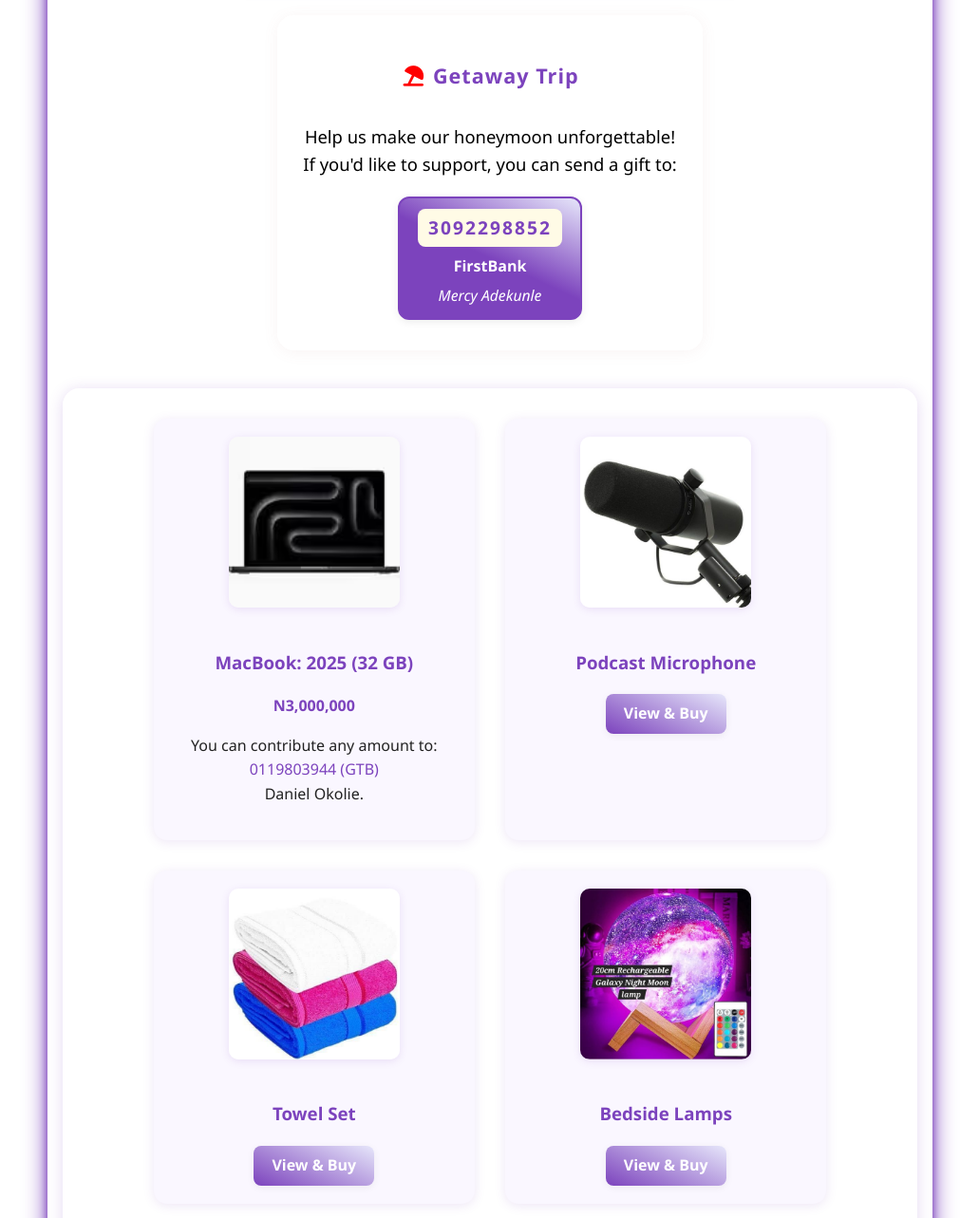
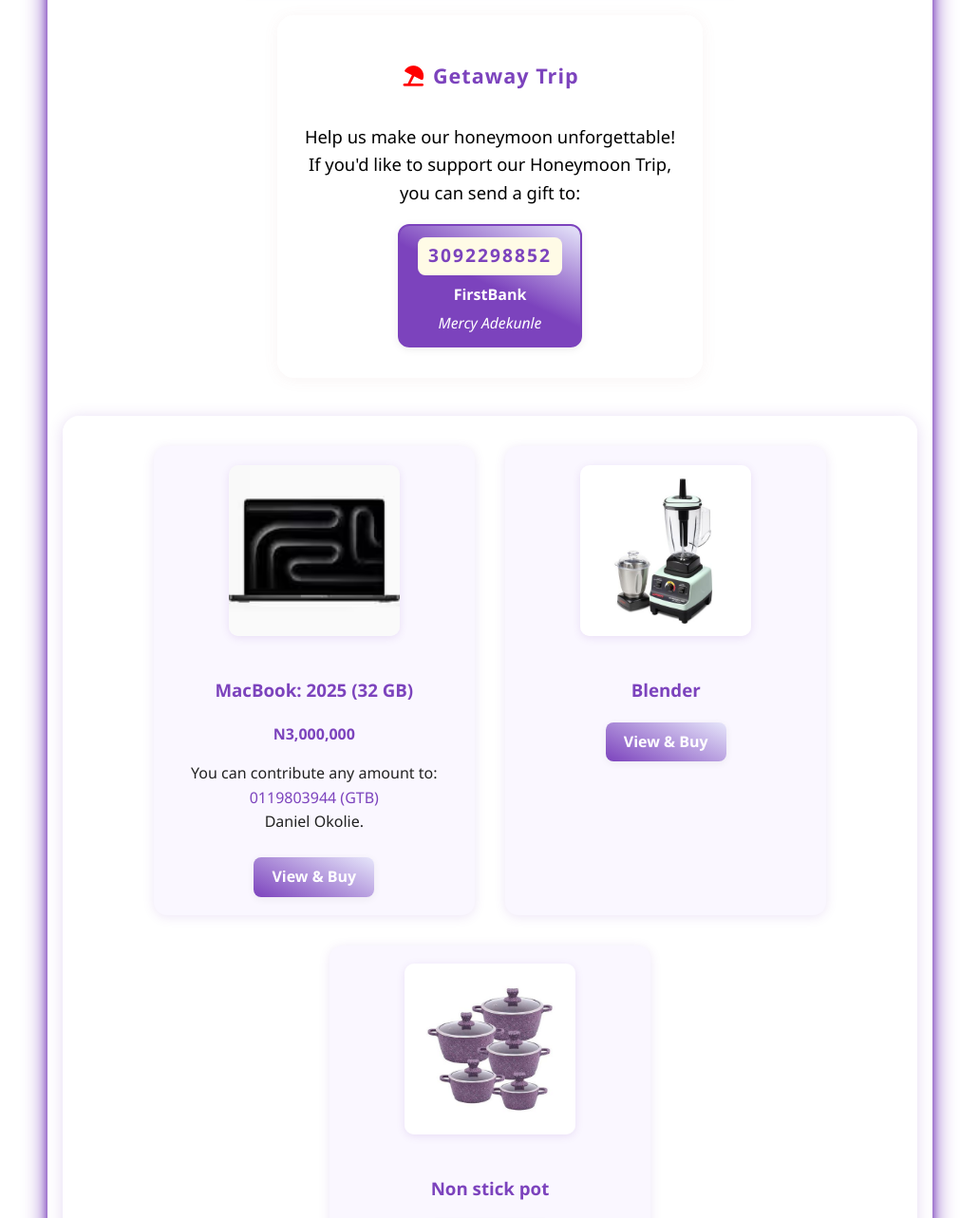
Before and after one commit to Sammy2805/Destined-25, a plain HTML site: page registry.html in a window 1280 px wide. Shown: the part 1160-2443 px from the top of the page at 95% size, without its empty margins (124-1155 px from the left). Drawn offline with Linux system fonts and the light colour scheme.

Commit message:
removed some gift items

```diff
--- a/registry.html
+++ b/registry.html
@@ -73,7 +73,7 @@
       </div>
       <div class="honeymoon-content" style="background: rgba(255,255,255,0.95); border-radius: 18px; box-shadow: 0 2px 16px rgba(183,110,121,0.08); text-align: center; margin-top:2rem;">
         <h2 class="redesigned-section-title" style="color:#7c43bd;"><i class="fa-solid fa-umbrella-beach"></i> Getaway Trip</h2>
-  <p style="font-size: 1.15rem; color: black;">Help us make our honeymoon unforgettable! If you'd like to support, you can send a gift to:</p>
+  <p style="font-size: 1.15rem; color: black;">Help us make our honeymoon unforgettable! If you'd like to support our Honeymoon Trip, you can send a gift to:</p>
         <div class="honeymoon-account-card" style="margin: 0 auto; background: linear-gradient(25deg, #7c43bd, #7c43bd, lavender); border:2px solid #7c43bd;">
           <span class="account-number" style="color: #7c43bd;">3092298852</span>
           <span class="bank" style="color:white;">FirstBank</span>
@@ -94,26 +94,26 @@
         <span style="color:#7c43bd;">0119803944 (GTB)</span><br>
         Daniel Okolie.
       </p>
-      <!-- <a href="https://www.gtbank.com/" target="_blank" class="cta" style="background:linear-gradient(25deg,#7c43bd,lavender);color:#fff;padding:0.5rem 1.2rem;border-radius:8px;border:none;display:inline-block;margin-top:0.5rem;">Contribute</a> -->
+      <a href="https://www.jumia.com.ng/apple-macbook-pro-16-m4-max-48gb-ram-1tb-2024-model-silver-401690872.html" target="_blank" class="cta" style="background:linear-gradient(25deg,#7c43bd,lavender);color:#fff;padding:0.5rem 1.2rem;border-radius:8px;border:none;display:inline-block;margin-top:0.5rem;">View & Buy</a>
     </div>
-    <!-- Podcast Microphone -->
+    <!-- Podcast Microphone
     <div class="gift-card" style="flex:1 1 260px; max-width:300px; background:#faf7ff; border-radius:14px; box-shadow:0 2px 12px #7c43bd22; padding:1.2rem; text-align:center;">
       <img src="./destined25-photo-download-1of1/highlights/podcast microphone.jpg" alt="Podcast Microphone" style="width:100%;max-width:180px;border-radius:10px;box-shadow:0 2px 8px #7c43bd22;margin-bottom:1rem;">
       <h3 style="color:#7c43bd;">Podcast Microphone</h3>
       <a href="https://www.jumia.com.ng/generic-shure-sm7b-microphone-ocal-dynamic-studio-mic-for-broadcast-podcast-recording-gaming-streaming-xlr-rugged-construction-detachable-windscreen-smooth-sound-warm-vocals-wide-range-frequency-401991446.html" target="_blank" class="cta" style="background:linear-gradient(25deg,#7c43bd,lavender);color:#fff;padding:0.5rem 1.2rem;border-radius:8px;border:none;display:inline-block;">View & Buy</a>
-    </div>
+    </div> -->
     <!-- Towel Set -->
-    <div class="gift-card" style="flex:1 1 260px; max-width:300px; background:#faf7ff; border-radius:14px; box-shadow:0 2px 12px #7c43bd22; padding:1.2rem; text-align:center;">
+    <!-- <div class="gift-card" style="flex:1 1 260px; max-width:300px; background:#faf7ff; border-radius:14px; box-shadow:0 2px 12px #7c43bd22; padding:1.2rem; text-align:center;">
       <img src="./destined25-photo-download-1of1/highlights/towel set.jpg" alt="Towel Set" style="width:100%;max-width:180px;border-radius:10px;box-shadow:0 2px 8px #7c43bd22;margin-bottom:1rem;">
       <h3 style="color:#7c43bd;">Towel Set</h3>
       <a href="https://www.jumia.com.ng/generic-3-set-of-large-extra-absorbent-100-cotton-77994976.html" target="_blank" class="cta" style="background:linear-gradient(25deg,#7c43bd,lavender);color:#fff;padding:0.5rem 1.2rem;border-radius:8px;border:none;display:inline-block;">View & Buy</a>
-    </div>
+    </div> -->
     <!-- Bedside Lamps -->
-    <div class="gift-card" style="flex:1 1 260px; max-width:300px; background:#faf7ff; border-radius:14px; box-shadow:0 2px 12px #7c43bd22; padding:1.2rem; text-align:center;">
+    <!-- <div class="gift-card" style="flex:1 1 260px; max-width:300px; background:#faf7ff; border-radius:14px; box-shadow:0 2px 12px #7c43bd22; padding:1.2rem; text-align:center;">
       <img src="./destined25-photo-download-1of1/highlights/bedside lamp.jpg" alt="Bedside Lamps" style="width:100%;max-width:180px;border-radius:10px;box-shadow:0 2px 8px #7c43bd22;margin-bottom:1rem;">
       <h3 style="color:#7c43bd;">Bedside Lamps</h3>
       <a href="https://www.jumia.com.ng/generic-battery-poweredusb-rechargeable-led-moon-light-night-decor-380237688.html" target="_blank" class="cta" style="background:linear-gradient(25deg,#7c43bd,lavender);color:#fff;padding:0.5rem 1.2rem;border-radius:8px;border:none;display:inline-block;">View & Buy</a>
-    </div>
+    </div> -->
     <!-- Blender -->
     <div class="gift-card" style="flex:1 1 260px; max-width:300px; background:#faf7ff; border-radius:14px; box-shadow:0 2px 12px #7c43bd22; padding:1.2rem; text-align:center;">
       <img src="./destined25-photo-download-1of1/highlights/Blender.jpg" alt="Blender" style="width:100%;max-width:180px;border-radius:10px;box-shadow:0 2px 8px #7c43bd22;margin-bottom:1rem;">
@@ -121,11 +121,11 @@
       <a href="https://www.jumia.com.ng/qasa-high-power-blender-1200w-with-sus-grinder-qbl-8008-pro2-293644468.html" target="_blank" class="cta" style="background:linear-gradient(25deg,#7c43bd,lavender);color:#fff;padding:0.5rem 1.2rem;border-radius:8px;border:none;display:inline-block;">View & Buy</a>
     </div>
     <!-- Iron Board -->
-    <div class="gift-card" style="flex:1 1 260px; max-width:300px; background:#faf7ff; border-radius:14px; box-shadow:0 2px 12px #7c43bd22; padding:1.2rem; text-align:center;">
+    <!-- <div class="gift-card" style="flex:1 1 260px; max-width:300px; background:#faf7ff; border-radius:14px; box-shadow:0 2px 12px #7c43bd22; padding:1.2rem; text-align:center;">
       <img src="./destined25-photo-download-1of1/highlights/ironing board.jpg" alt="Iron Board" style="width:100%;max-width:180px;border-radius:10px;box-shadow:0 2px 8px #7c43bd22;margin-bottom:1rem;">
       <h3 style="color:#7c43bd;">Iron Board</h3>
       <a href="https://www.jumia.com.ng/generic-dual-function-ironing-board-with-3-step-ladder-44062298.html" target="_blank" class="cta" style="background:linear-gradient(25deg,#7c43bd,lavender);color:#fff;padding:0.5rem 1.2rem;border-radius:8px;border:none;display:inline-block;">View & Buy</a>
-    </div>
+    </div> -->
     <!-- Non stick pot -->
     <div class="gift-card" style="flex:1 1 260px; max-width:300px; background:#faf7ff; border-radius:14px; box-shadow:0 2px 12px #7c43bd22; padding:1.2rem; text-align:center;">
       <img src="./destined25-photo-download-1of1/highlights/pot.jpg" alt="Non stick pot" style="width:100%;max-width:180px;border-radius:10px;box-shadow:0 2px 8px #7c43bd22;margin-bottom:1rem;">
```
Also changed, not shown: invitation.html (+2 -2 lines).
